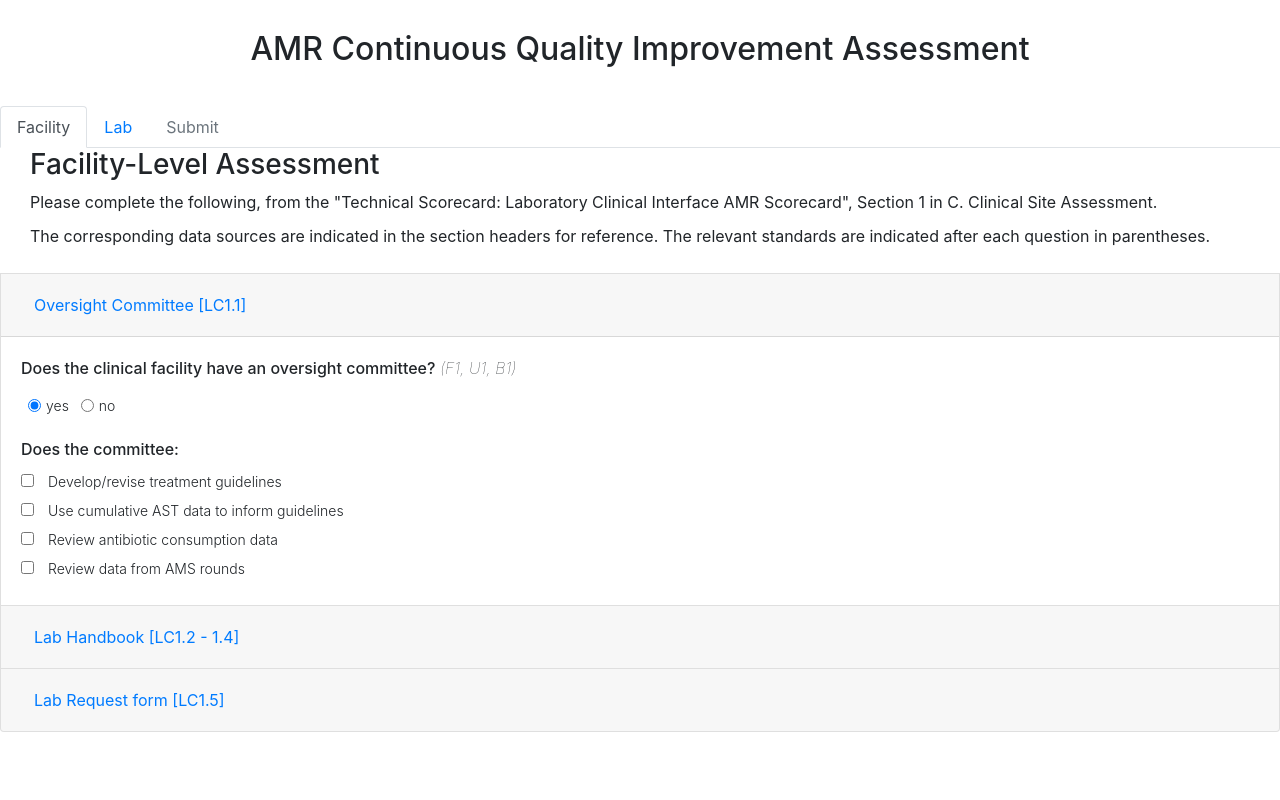
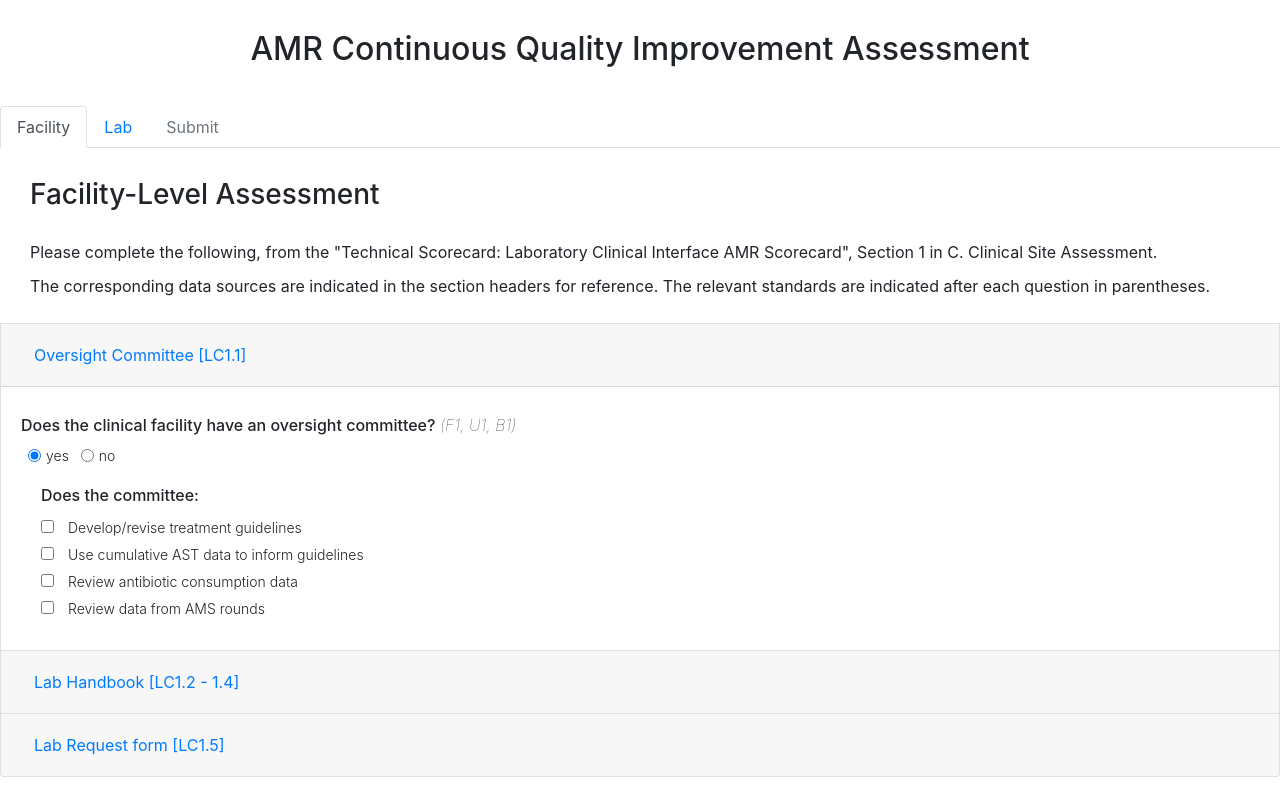
Before and after one commit to hoshmn/amr-cra, a React (Create React App) app: page / in a window 1280 px wide. Both pictures are taken after a click on the radio button "yes". Built offline with nearby package versions, Linux system fonts and the light colour scheme.

Commit message:
prefaces can take child-questions. style to v0 specs

```diff
--- a/src/App.css
+++ b/src/App.css
@@ -1,4 +1,6 @@
-
+div.form-group {
+  margin-bottom: 7px;
+}
 
 /* @keyframes App-logo-spin {
   from {
@@ -13,6 +15,10 @@ h2 {
   padding: 30px;
   text-align: center;
 }
+h3 {
+  padding-top: 30px;
+  padding-bottom: 20px;
+}
 .instructions {
   padding: 0 30px 15px;
 }
@@ -21,6 +27,10 @@ h2 {
   display: block;
 }
 
+.child-questions {
+  padding-left: 20px;
+  padding-bottom: 7px;
+}
 .sub-questions {
   display: none;
 }
@@ -32,22 +42,24 @@ h2 {
   padding-top: 20px;
   padding-left: 20px;
 } */
+.form-label {
+  padding-top: 7px;
+}
 .question-text {
+  /* display: inline; */
   font-size: 16px;
   font-weight: 500;
 }
 .response-text {
+  /* display: inline; */
   font-weight: 300;
   font-size: 14px;
-  padding-top: 7px;
+  /* padding-bottom: 7px; */
   padding-left: 7px;
-}
-.question-group {
-  padding-left: 20px;
 }
 
 .form-check {
-  padding-bottom: 5px;
+  padding-bottom: 3px;
 }
 span.standard-tag {
   display: inline;
--- a/src/FacilityQuestions.js
+++ b/src/FacilityQuestions.js
@@ -85,12 +85,19 @@ class FacilityQuestions extends React.Component {
     )
   }
 
-  getPreface({ id, text, standards }) {
+  getPreface({ id, text, standards, children }) {
     return (
-      <Form.Label key={id}>
-        <span className='question-text'>{text}</span>
-        {!!standards && <span className='standard-tag'> {standards}</span>}
-      </Form.Label>
+      <div key={id}>
+        <Form.Label>
+          <span className='question-text'>{text}</span>
+          {!!standards && <span className='standard-tag'> {standards}</span>}
+        </Form.Label>
+        {!!children && !!children.length &&
+          <div className='child-questions'>
+            {children.map(childEl => this.processElement(childEl))}
+          </div>
+        }
+      </div>
     )
   }
 
@@ -154,7 +161,7 @@ class FacilityQuestions extends React.Component {
         </Form.Group>
 
         {!!subQs &&
-          <div className='sub-questions'>
+          <div className='sub-questions child-questions'>
             {subQs.map(childEl => this.processElement(childEl))}
           </div>
         }
--- a/src/questions/facility.js
+++ b/src/questions/facility.js
@@ -116,8 +116,9 @@ export default [
         text: `Urine`
       }]
     },{
-      id:'fac_q_3_preface', type:'preface', text:'Do the facility treatment guidelines include the following requirements:'
-    },{
+      id:'fac_q_3_preface', type:'preface',
+      text:'Do the facility treatment guidelines include the following requirements:',
+      children: [{
         id: 'fac_q_3a',
         text: 'To do faecal culture if there is dysentery, suspicion of a public health threat / outbreak or if there are associated signs of systemic infection?',
         standards: '(F3)',
@@ -147,6 +148,7 @@ export default [
         resources: [],
         type: 'q',
         subType: 'y_n'
+      }]
     }],
   },
 
```
Lines whose indentation alone changed are shown as unchanged.
